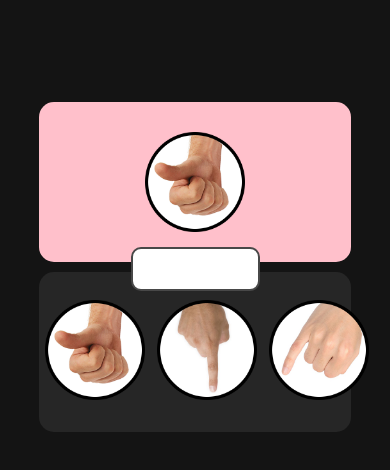
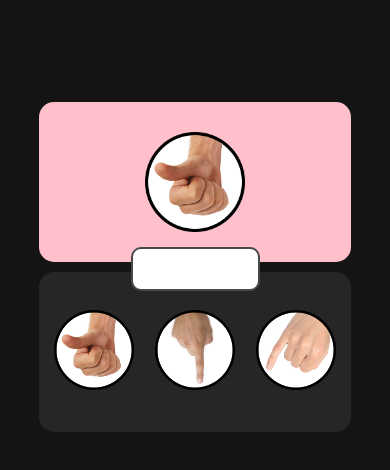
Before and after one commit to gnwncpta/gnwncpta.github.io, a plain HTML site: page suwit-jawa/index.html in a window 390 px wide. Shown: the part 60-530 px from the top of the page. Drawn offline with Linux system fonts and the light colour scheme.

Commit message:
Fix Size on Mobile Phone

```diff
--- a/suwit-jawa/style.css
+++ b/suwit-jawa/style.css
@@ -95,3 +95,9 @@ li img:active{
     }
 
 }
+
+@media (max-width: 400px){
+    li img {
+        width: 80px;
+    }
+}
```
